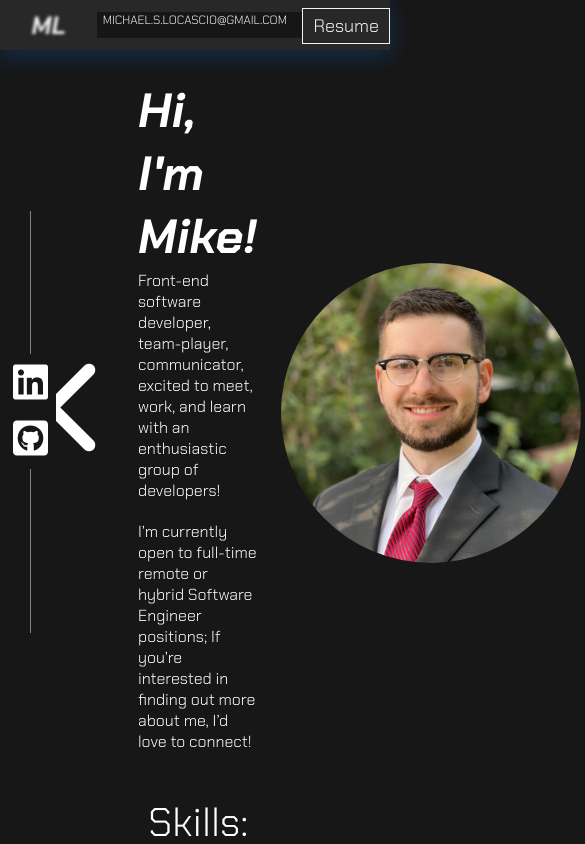
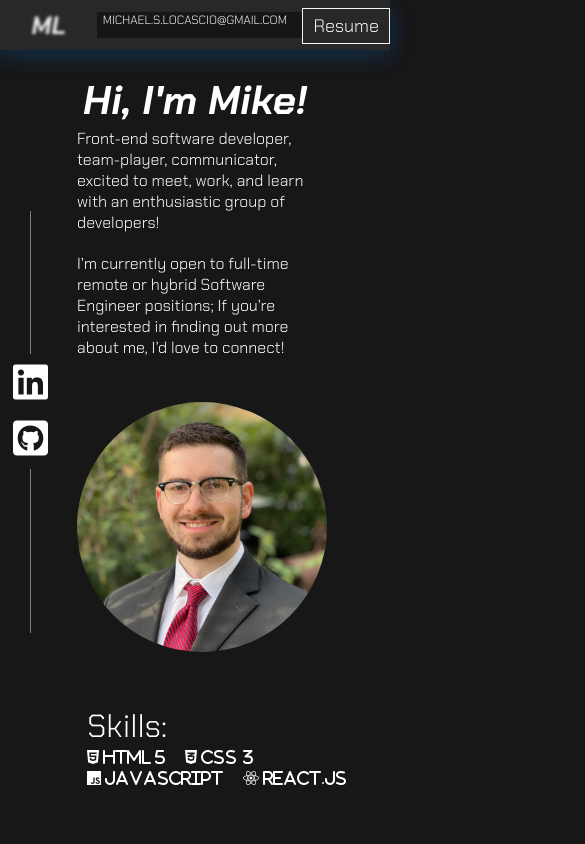
Before and after one commit to Gitmsl/msl-website, a React (Create React App) app: page / in a window 390 px wide. Shown: the top 844 px of the page, 585 px wide, since content can reach past the window. Built offline with nearby package versions, Linux system fonts and the light colour scheme.

Commit message:
Header component responsive update
Header component responsivity to screen width added through css media query.

```diff
--- a/src/header/header.css
+++ b/src/header/header.css
@@ -20,8 +20,8 @@
 }
 
 .profileItem {
-grid-column-start: 3;
-grid-column-end: 4;
+    grid-column-start: 3;
+    grid-column-end: 4;
 }
 
 .michaelPic {
@@ -43,7 +43,7 @@ grid-column-end: 4;
 }
 
 .title {
-    margin:  2px 0 20px;
+    margin: 2px 0 20px;
 }
 
 .closedElementItem {
@@ -60,8 +60,6 @@ grid-column-end: 4;
     grid-column-end: 4;
     font-size: 25px;
     margin: 0 10px 30px 10px;
-}
-.skillsItem:hover {
     cursor: default;
 }
 
@@ -109,3 +107,78 @@ grid-column-end: 4;
 .skillItem:hover {
     transition: 500ms ease-in-out;
 }
+
+@media screen and (max-width: 934px) {
+    .head {
+        display: grid;
+        gap: 1.5rem;
+        grid-template-columns: 1fr 2fr 2fr 1fr;
+        grid-template-rows: 1fr .25fr;
+        width: 100%;
+        align-items: center;
+        font-family: 'Chakra Petch', sans-serif;
+        color: white;
+    }
+
+    .aboutItem {
+        grid-column-start: 2;
+        grid-column-end: 4;
+    }
+
+    .profileItem {
+        grid-column-start: 2;
+        grid-column-end: 4;
+        grid-row-start: 2;
+        text-align: center;
+    }
+
+    .michaelPic {
+        min-width: 250px;
+        min-height: 250px;
+        margin-top: 0;
+        position: relative;
+    }
+
+    .name {
+        margin: .6em 0em 0em;
+        font-size: 40px;
+        font-weight: 700;
+        font-style: italic;
+        text-align: center;
+        background-color:transparent;
+    }
+
+    .title {
+        margin: 2px 0 20px;
+    }
+
+    .closedElementItem {
+        grid-column-start: 4;
+        font-size: 100px;
+    }
+
+    .backslashSubitem {
+        font-size: 150px;
+    }
+
+    .skillsItemContainer {
+        grid-column-start: 2;
+        grid-column-end: 5;
+        font-size: 1rem;
+        margin: 0 10px 30px 10px;
+        cursor: default;
+    }
+
+    .skillsItemTitle {
+        font-size: 2rem;
+        font-weight: 300;
+    }
+
+    /* .jsLogo {
+        width: 12rem;
+    } */
+
+    .openElementItem, .closedElementItem {
+        display:none;
+    }
+}
```
